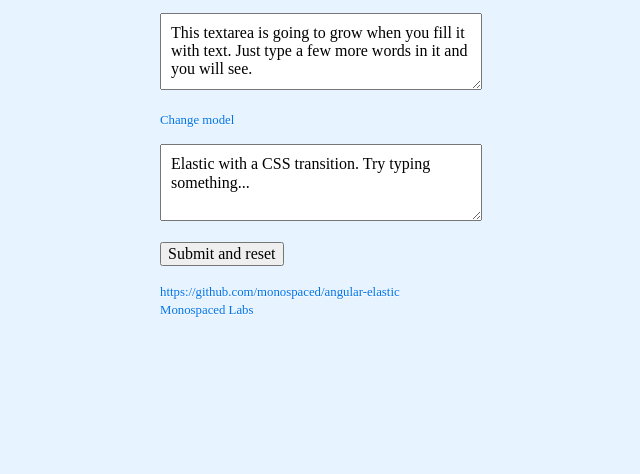
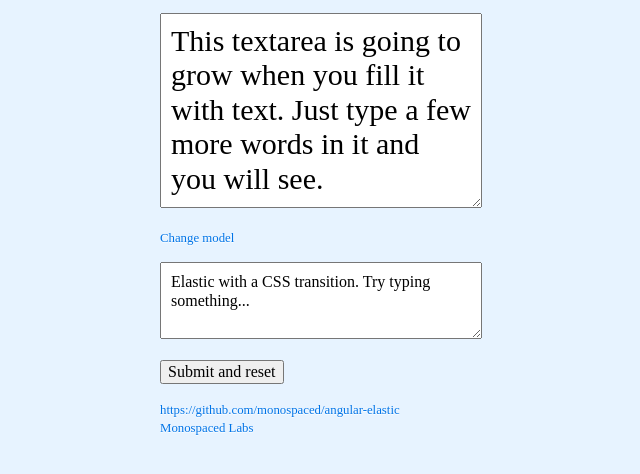
Before and after one commit to monospaced/angular-elastic, a website: page index.html in a window 1280 px wide. Shown: the part 46-520 px from the top of the page, without its empty margins (240-880 px from the left). Drawn offline with nearby package versions, Linux system fonts and the light colour scheme.

Commit message:
apply all mirror styles as style attrbute string, fix #7

```diff
--- a/elastic.js
+++ b/elastic.js
@@ -42,12 +42,13 @@ angular.module('monospaced.elastic', [])
         var appendText = attrs.msdElastic || config.append,
             append = appendText === '\\n' ? '\n' : appendText,
             $win = angular.element($window),
-            $mirror = angular.element('<textarea tabindex="-1" style="position: absolute; ' +
-                                      'top: -999px; right: auto; bottom: auto; left: 0 ;' +
-                                      'overflow: hidden; -webkit-box-sizing: content-box; ' +
-                                      '-moz-box-sizing: content-box; box-sizing: content-box; ' +
-                                      'min-height: 0!important; height: 0!important; padding: 0;' +
-                                      'word-wrap: break-word; border: 0;"/>').data('elastic', true),
+            mirrorStyle = 'position: absolute; top: -999px; right: auto; bottom: auto; left: 0 ;' +
+                          'overflow: hidden; -webkit-box-sizing: content-box;' +
+                          '-moz-box-sizing: content-box; box-sizing: content-box;' +
+                          'min-height: 0 !important; height: 0 !important; padding: 0;' +
+                          'word-wrap: break-word; border: 0;',
+            $mirror = angular.element('<textarea tabindex="-1" ' +
+                                      'style="' + mirrorStyle + '"/>').data('elastic', true),
             mirror = $mirror[0],
             taStyle = getComputedStyle(ta),
             resize = taStyle.getPropertyValue('resize'),
@@ -107,8 +108,9 @@ angular.module('monospaced.elastic', [])
           // copy the essential styles from the textarea to the mirror
           taStyle = getComputedStyle(ta);
           angular.forEach(copyStyle, function(val){
-            mirror.style[val] = taStyle.getPropertyValue(val);
+            mirrorStyle += val + ':' + taStyle.getPropertyValue(val) + ';';
           });
+          mirror.setAttribute('style', mirrorStyle);
         }
 
         function adjust() {
@@ -134,7 +136,9 @@ angular.module('monospaced.elastic', [])
             width = parseInt(getComputedStyle(ta).getPropertyValue('width'), 10) - boxOuter.width;
             mirror.style.width = width + 'px';
 
+            mirror.overflow = 'scroll';
             mirrorHeight = mirror.scrollHeight;
+            mirror.overflow = 'hidden';
 
             if (mirrorHeight > maxHeight) {
               mirrorHeight = maxHeight;
--- a/index.html
+++ b/index.html
@@ -49,6 +49,9 @@
            -o-transition: height 50ms ease-in-out;
               transition: height 50ms ease-in-out;
     }
+    #first {
+      font-size: 30px;
+    }
   </style>
 </head>
 <body data-ng-controller="elasticDemoController">
@@ -57,7 +60,7 @@
 
   <form data-ng-submit="submit()">
     <p>
-      <textarea data-msd-elastic data-ng-model="foo"></textarea>
+      <textarea data-msd-elastic data-ng-model="foo" id="first"></textarea>
     </p>
     <small><a href data-ng-click="foo = 'Model changed'">Change model</a></small>
     <p>
```
